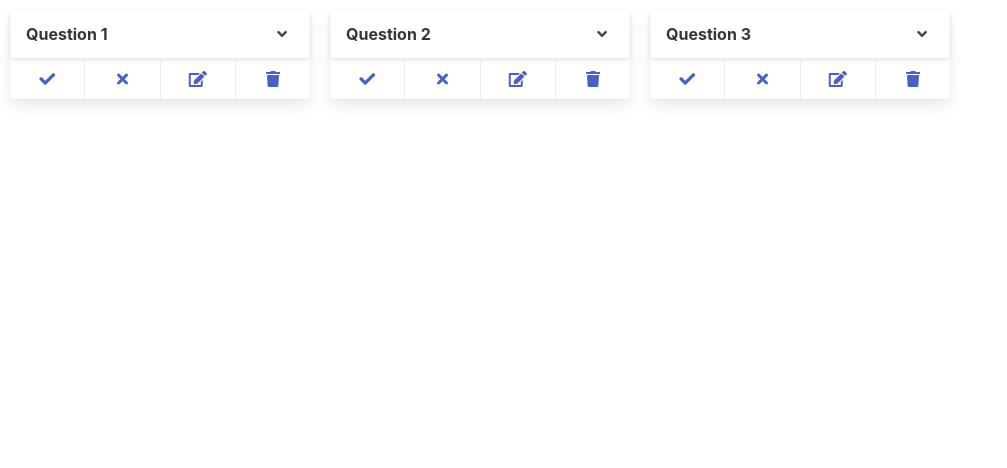
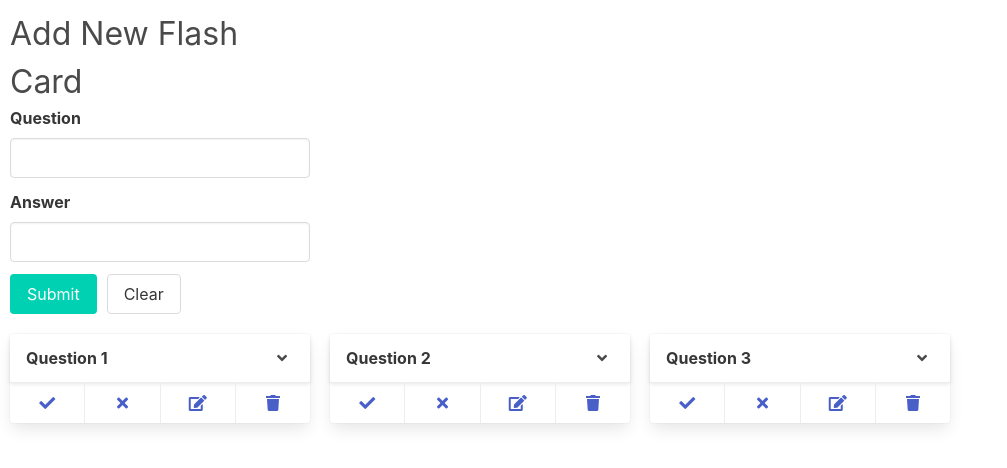
Before and after one commit to machariamarigi/flashcards, an Angular app: page / in a window 1280 px wide. Shown: the top 468 px of the page, without its empty margins (0-1007 px from the left). Built offline with nearby package versions, Linux system fonts and the light colour scheme.

Commit message:
add flashcard functionality

```diff
--- a/src/app/app.component.html
+++ b/src/app/app.component.html
@@ -1,4 +1,39 @@
-<!--The content below is only a placeholder and can be replaced.-->
+
+<form #flashForm="ngForm">
+  <h1 class="is-size-3">Add New Flash Card</h1>
+  <div class="field">
+      <label class="label" for="">Question</label>
+      <div class="control">
+          <input
+            required
+            class="input"
+            type="text"
+            name="question"
+            [(ngModel)]="flash.question"
+            #question="ngModel"
+            [ngClass]="{'is-danger': question.invalid && !question.pristine}"
+          >
+      </div>
+  </div>
+  <div class="field">
+      <label for="" class="label">Answer</label>
+      <div class="control">
+          <input
+            required
+            class="input"
+            type="text"
+            name="answer"
+            [(ngModel)]="flash.answer"
+            #answer="ngModel"
+            [ngClass]="{'is-danger': answer.invalid && !answer.pristine}"
+          >
+      </div>
+  </div>
+
+  <button class="button is-primary" type="submit" (click)="handleSubmit()">Submit</button>
+  <button class="button clear-btn" (click)="handleClear()">Clear</button>
+</form>
+
 <div class="flashes">
   <app-flash
     *ngFor="let flash of flashs; trackBy: trackByFlashId"
--- a/src/app/app.component.scss
+++ b/src/app/app.component.scss
@@ -1,3 +1,12 @@
+form {
+  margin: 10px;
+  width: 300px;
+}
+
+.clear-btn {
+  margin-left: 10px;
+}
+
 .flashes {
   display: flex;
   flex-wrap: wrap;
--- a/src/app/app.component.ts
+++ b/src/app/app.component.ts
@@ -1,4 +1,5 @@
-import { Component } from '@angular/core';
+import { Component, ViewChild } from '@angular/core';
+import { NgForm } from '@angular/forms';
 
 import { Flash } from './flash.model';
 
@@ -12,8 +13,13 @@ function getRandomNumber() {
   styleUrls: ['./app.component.scss']
 })
 export class AppComponent {
+  @ViewChild('flashForm', {static: true}) flashForm: NgForm
   editing = false;
   editingId: number;
+  flash = {
+    question: '',
+    answer: ''
+  };
 
   flashs: Flash[] = [
     {
@@ -61,4 +67,21 @@ export class AppComponent {
     const selectedFlash = this.flashs.find(flash => flash.id === id);
     selectedFlash.remembered = flag;
   }
+
+  handleSubmit(): void {
+    this.flashs.push({
+      id: getRandomNumber(),
+      ...this.flash,
+      show: false
+    });
+    this.handleClear();
+  }
+
+  handleClear() {
+    this.flash = {
+      question: '',
+      answer: ''
+    };
+    this.flashForm.reset();
+  }
 }
--- a/src/app/app.module.ts
+++ b/src/app/app.module.ts
@@ -1,5 +1,6 @@
 import { BrowserModule } from '@angular/platform-browser';
 import { NgModule } from '@angular/core';
+import { FormsModule } from '@angular/forms';
 
 import { AppComponent } from './app.component';
 import { FlashComponent } from './flash/flash.component';
@@ -10,7 +11,8 @@ import { FlashComponent } from './flash/flash.component';
     FlashComponent
   ],
   imports: [
-    BrowserModule
+    BrowserModule,
+    FormsModule
   ],
   providers: [],
   bootstrap: [AppComponent]
```
